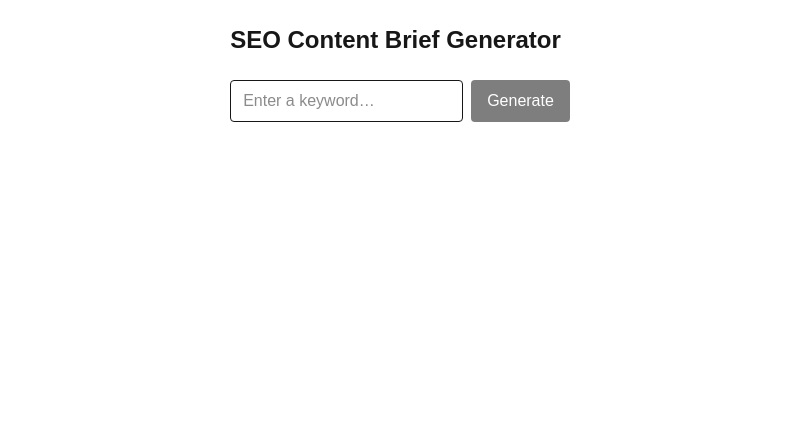
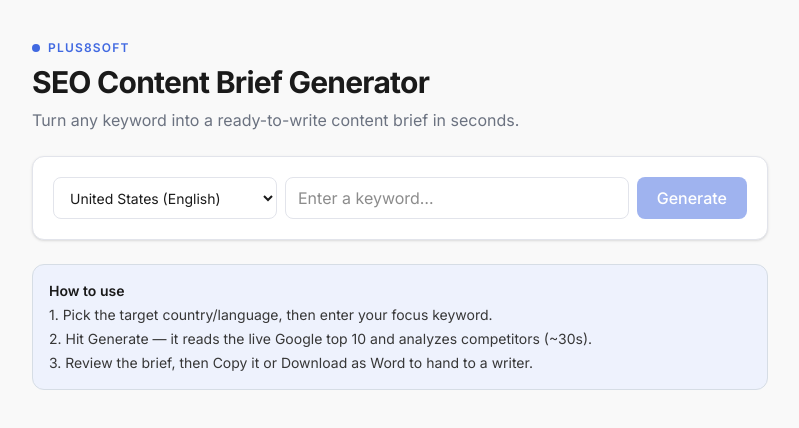
Before and after one commit to Marin-uu/seo-brief, a Next.js app: page / in a window 1280 px wide. Shown: the top 428 px of the page, without its empty margins (240-1039 px from the left). Built offline with nearby package versions, Linux system fonts and the light colour scheme.

Commit message:
branded UI, region selector, how-to panel

```diff
--- a/src/app/api/brief/route.js
+++ b/src/app/api/brief/route.js
@@ -7,11 +7,11 @@ export const maxDuration = 60;
 
 export async function POST(req) {
   try {
-    const { keyword, crawl = true } = await req.json();
+    const { keyword, crawl = true, gl, hl } = await req.json();
     if (!keyword?.trim())
       return NextResponse.json({ error: "keyword required" }, { status: 400 });
 
-    const serp = await getSerp(keyword);
+    const serp = await getSerp(keyword, { gl, hl });
     const pages = crawl
       ? await crawlPages(serp.organic.slice(0, 6).map((r) => r.link))
       : [];
--- a/src/app/page.js
+++ b/src/app/page.js
@@ -1,8 +1,24 @@
 "use client";
 import { useState } from "react";
+import { Inter } from "next/font/google";
+
+const inter = Inter({ subsets: ["latin"] });
+
+const REGIONS = [
+  { label: "United States (English)", value: "us|en" },
+  { label: "United Kingdom (English)", value: "gb|en" },
+  { label: "Germany (German)", value: "de|de" },
+  { label: "France (French)", value: "fr|fr" },
+  { label: "Spain (Spanish)", value: "es|es" },
+  { label: "Italy (Italian)", value: "it|it" },
+  { label: "Brazil (Portuguese)", value: "br|pt" },
+  { label: "India (English)", value: "in|en" },
+  { label: "Russia (Russian)", value: "ru|ru" },
+];
 
 export default function Home() {
   const [keyword, setKeyword] = useState("");
+  const [region, setRegion] = useState("us|en");
   const [loading, setLoading] = useState(false);
   const [status, setStatus] = useState("");
   const [data, setData] = useState(null);
@@ -15,11 +31,12 @@ export default function Home() {
     setStatus(steps[0]);
     const t1 = setTimeout(() => setStatus(steps[1]), 3000);
     const t2 = setTimeout(() => setStatus(steps[2]), 15000);
+    const [gl, hl] = region.split("|");
     try {
       const res = await fetch("/api/brief", {
         method: "POST",
         headers: { "Content-Type": "application/json" },
-        body: JSON.stringify({ keyword, crawl: true }),
+        body: JSON.stringify({ keyword, crawl: true, gl, hl }),
       });
       const json = await res.json();
       if (!res.ok) throw new Error(json.error);
@@ -90,11 +107,30 @@ export default function Home() {
   }
 
   return (
-    <main className="max-w-3xl mx-auto p-6 space-y-6">
-      <h1 className="text-2xl font-bold">SEO Content Brief Generator</h1>
-      <div className="flex gap-2">
+    <div className={`${inter.className} min-h-screen bg-[#f9f9f9] text-[#1a1a1a]`}>
+      <main className="max-w-3xl mx-auto px-4 py-10 space-y-6">
+        <header className="space-y-2">
+          <div className="flex items-center gap-2 text-xs font-semibold tracking-widest text-[#4169e1] uppercase">
+            <span className="h-2 w-2 rounded-full bg-[#4169e1]"></span>
+            Plus8Soft
+          </div>
+          <h1 className="text-3xl font-bold tracking-tight">SEO Content Brief Generator</h1>
+          <p className="text-[#6b7280]">Turn any keyword into a ready-to-write content brief in seconds.</p>
+        </header>
+
+        <div className="bg-white border border-[#e2e4eb] rounded-xl shadow-sm p-5 space-y-3">
+          <div className="flex flex-col sm:flex-row gap-2">
+            <select
+              value={region}
+              onChange={(e) => setRegion(e.target.value)}
+              className="border border-[#e2e4eb] rounded-lg px-3 py-2 bg-white text-sm sm:w-56"
+            >
+              {REGIONS.map((r) => (
+                <option key={r.value} value={r.value}>{r.label}</option>
+              ))}
+            </select>
             <input
-          className="border rounded px-3 py-2 flex-1"
+              className="border border-[#e2e4eb] rounded-lg px-3 py-2 flex-1 focus:outline-none focus:ring-2 focus:ring-[#4169e1]"
               placeholder="Enter a keyword…"
               value={keyword}
               onChange={(e) => setKeyword(e.target.value)}
@@ -103,27 +139,34 @@ export default function Home() {
             <button
               onClick={generate}
               disabled={loading || !keyword}
-          className="bg-black text-white rounded px-4 py-2 disabled:opacity-50"
+              className="bg-[#4169e1] hover:bg-[#3457c4] text-white font-medium rounded-lg px-5 py-2 disabled:opacity-50 transition-colors"
             >
               {loading ? "Analyzing…" : "Generate"}
             </button>
           </div>
+          {loading && status && (
+            <p className="text-sm text-[#4169e1] animate-pulse">{status}</p>
+          )}
+          {error && <p className="text-sm text-[#c53939]">{error}</p>}
+        </div>
 
-      {loading && status && (
-        <p className="text-sm text-gray-500 animate-pulse">{status}</p>
-      )}
-      {error && <p className="text-red-600">{error}</p>}
+        <div className="bg-[#eef2fd] border border-[#d6dde5] rounded-xl p-4 text-sm text-[#373737] space-y-1">
+          <p className="font-semibold text-[#1a1a1a]">How to use</p>
+          <p>1. Pick the target country/language, then enter your focus keyword.</p>
+          <p>2. Hit Generate — it reads the live Google top 10 and analyzes competitors (~30s).</p>
+          <p>3. Review the brief, then Copy it or Download as Word to hand to a writer.</p>
+        </div>
 
         {b && (
           <div className="space-y-4">
             <div className="flex items-center gap-2">
-            <p className="text-sm text-gray-500 flex-1">
+              <p className="text-sm text-[#6b7280] flex-1">
                 Pages analyzed: {data.analyzedPages} · target length ~{b.targetWordCount} words
               </p>
-            <button onClick={copyBrief} className="border rounded px-3 py-1 text-sm">
+              <button onClick={copyBrief} className="border border-[#e2e4eb] rounded-lg px-3 py-1 text-sm hover:bg-[#f9f9f9]">
                 {copied ? "Copied!" : "Copy"}
               </button>
-            <button onClick={downloadWord} className="border rounded px-3 py-1 text-sm">
+              <button onClick={downloadWord} className="bg-[#4169e1] hover:bg-[#3457c4] text-white rounded-lg px-3 py-1 text-sm transition-colors">
                 Download Word
               </button>
             </div>
@@ -135,7 +178,7 @@ export default function Home() {
                   <li key={i}>
                     <b>{s.h2}</b>
                     {s.h3?.length > 0 && (
-                    <ul className="list-disc ml-5 text-gray-600">
+                      <ul className="list-disc ml-5 text-[#6b7280]">
                         {s.h3.map((h, j) => <li key={j}>{h}</li>)}
                       </ul>
                     )}
@@ -154,8 +197,8 @@ export default function Home() {
                   const page = data.pages?.find((p) => p.url === r.link);
                   return (
                     <li key={i}>
-                    <a href={r.link} target="_blank" rel="noopener noreferrer" className="text-blue-600 underline">{r.title}</a>
-                    {page && <span className="text-gray-500"> — {page.wordCount} words</span>}
+                      <a href={r.link} target="_blank" rel="noopener noreferrer" className="text-[#4169e1] underline">{r.title}</a>
+                      {page && <span className="text-[#6b7280]"> — {page.wordCount} words</span>}
                     </li>
                   );
                 })}
@@ -164,13 +207,14 @@ export default function Home() {
           </div>
         )}
       </main>
+    </div>
   );
 }
 
 function Section({ title, children }) {
   return (
-    <div className="border rounded p-4">
-      <h2 className="font-semibold mb-1">{title}</h2>
+    <div className="bg-white border border-[#e2e4eb] rounded-xl shadow-sm p-5">
+      <h2 className="font-semibold mb-2 text-[#4169e1]">{title}</h2>
       <div>{children}</div>
     </div>
   );
```
Lines whose indentation alone changed are shown as unchanged.
